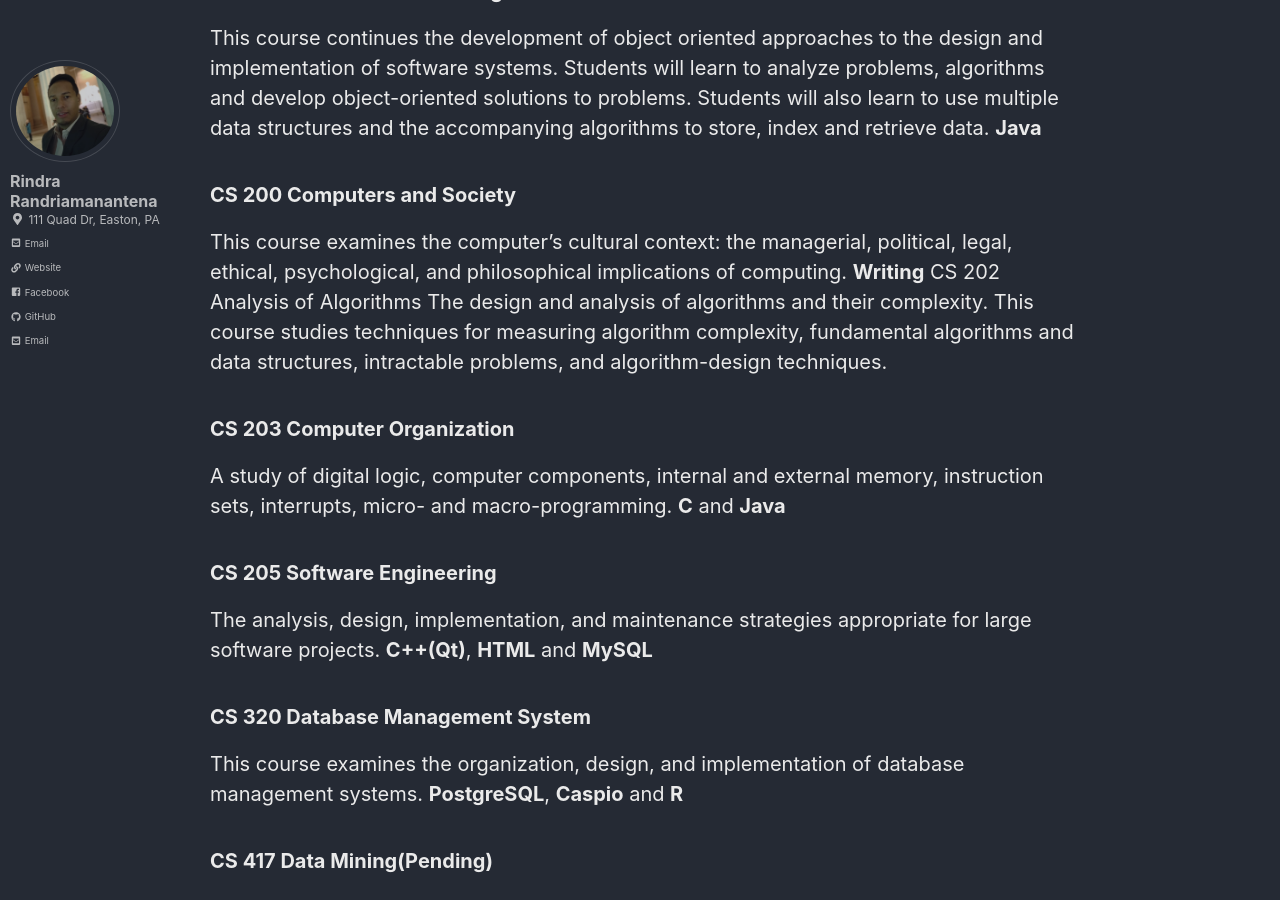
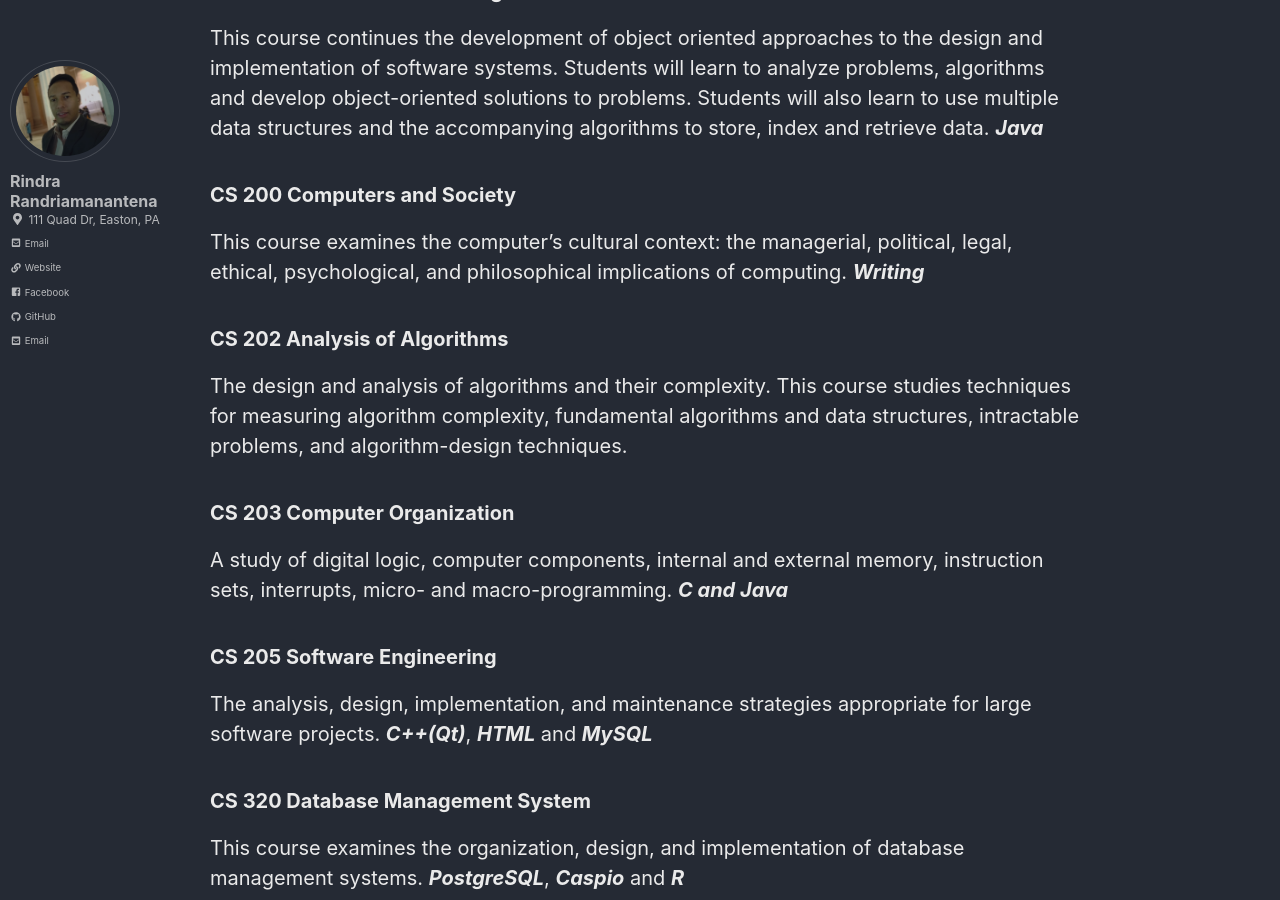
Before and after one commit to rindrabe/rindrabe.github.io, a Jekyll site: the page built from _pages/courses.md, in a window 1280 px wide and 900 px high, scrolled down 434 px. Built offline with Jekyll 4.4.1, drawn with Linux system fonts in a browser that asks for light colours; cached includes are drawn as plain includes; nearby versions of some CDN libraries.

```diff
--- a/_pages/courses.md
+++ b/_pages/courses.md
@@ -5,19 +5,19 @@ title: "RELEVANT COURSES:"
 # author_profile: true
 ---
 ## CS 105 Digital Media Computing
-Digital media processing forms a basic block in technologies underlying today’s successful media, social, and publishing companies. This course covers various techniques for the creation and manipulation of multimedia, including pictures, sounds, texts, and movies. Students learn the concepts and skills of object-oriented programming by designing and implementing a series of digital effects. **Java(Processing)**
+Digital media processing forms a basic block in technologies underlying today’s successful media, social, and publishing companies. This course covers various techniques for the creation and manipulation of multimedia, including pictures, sounds, texts, and movies. Students learn the concepts and skills of object-oriented programming by designing and implementing a series of digital effects. ***Java(Processing)***
 ## CS 150 Data Structure and Algorithms
-This course continues the development of object oriented approaches to the design and implementation of software systems. Students will learn to analyze problems, algorithms and develop object-oriented solutions to problems. Students will also learn to use multiple data structures and the accompanying algorithms to store, index and retrieve data. **Java**
+This course continues the development of object oriented approaches to the design and implementation of software systems. Students will learn to analyze problems, algorithms and develop object-oriented solutions to problems. Students will also learn to use multiple data structures and the accompanying algorithms to store, index and retrieve data. ***Java***
 ## CS 200 Computers and Society
-This course examines the computer’s cultural context: the managerial, political, legal, ethical, psychological, and philosophical implications of computing. **Writing**
- CS 202 Analysis of Algorithms
+This course examines the computer’s cultural context: the managerial, political, legal, ethical, psychological, and philosophical implications of computing. ***Writing***
+## CS 202 Analysis of Algorithms
 The design and analysis of algorithms and their complexity. This course studies techniques for measuring algorithm complexity, fundamental algorithms and data structures, intractable problems, and algorithm-design techniques.
 ## CS 203 Computer Organization
-A study of digital logic, computer components, internal and external memory, instruction sets, interrupts, micro- and macro-programming. **C** and **Java**
+A study of digital logic, computer components, internal and external memory, instruction sets, interrupts, micro- and macro-programming. ***C and Java***
 ## CS 205 Software Engineering
-The analysis, design, implementation, and maintenance strategies appropriate for large software projects. **C++(Qt)**, **HTML** and **MySQL**
+The analysis, design, implementation, and maintenance strategies appropriate for large software projects. ***C++(Qt)***, ***HTML*** and ***MySQL***
 ## CS 320 Database Management System
-This course examines the organization, design, and implementation of database management systems. **PostgreSQL**, **Caspio** and **R**
+This course examines the organization, design, and implementation of database management systems. ***PostgreSQL***, ***Caspio*** and ***R***
 ## CS 417 Data Mining(Pending)
 ## ECON 251 INTERMEDIATE MICROECONOMICS
 A study of how individuals and organizations deal with the problem of scarcity, the role of prices in coordinating economic activity, criteria for determining desirable allocation of resources, the mix of private and public institutions, and the economic basis of public policies.
```
